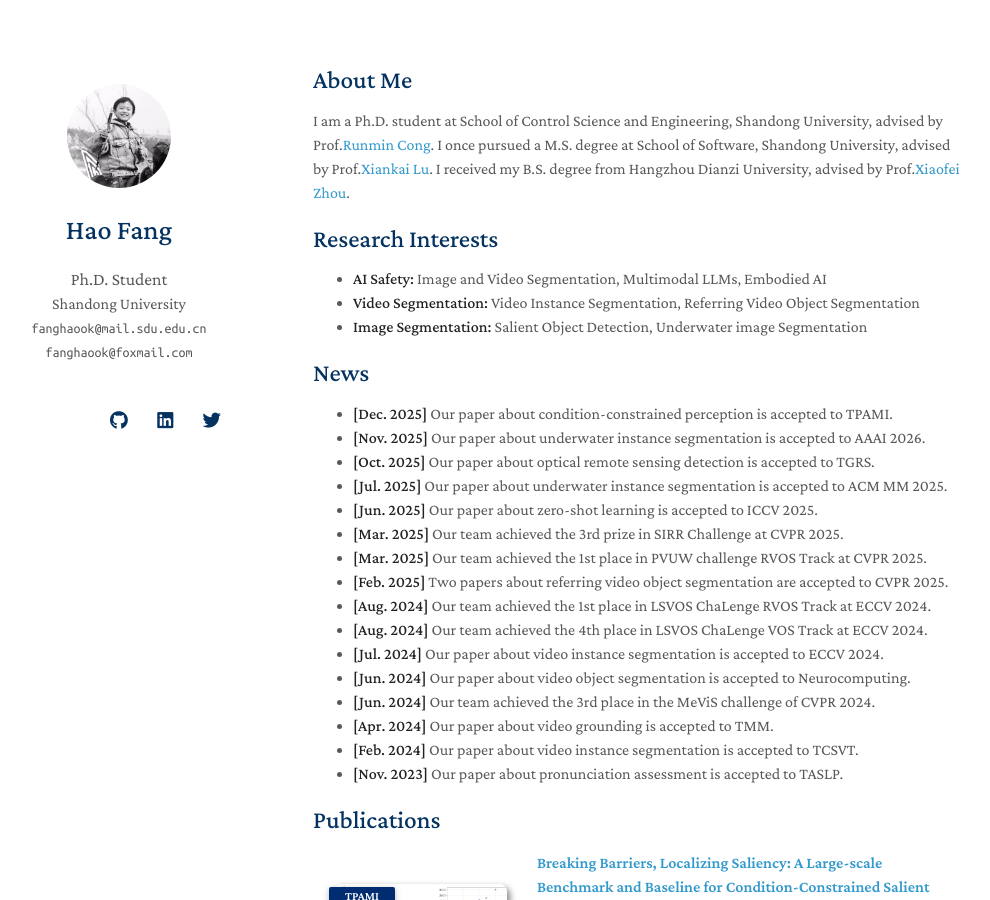
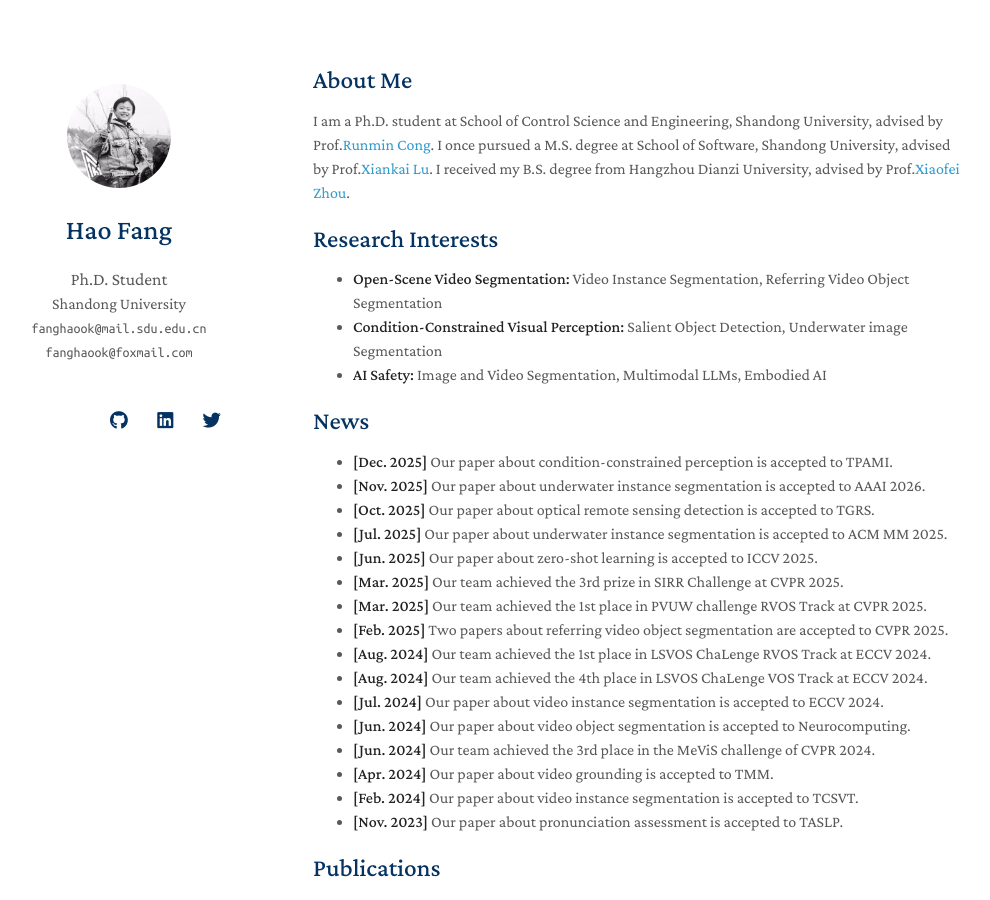
Before and after one commit to fanghaook/fanghaook.github.io, a Jekyll site: the page built from index.md, in a window 1280 px wide and 900 px high. Shown: the whole window, without its empty margins (157-1147 px from the left). Built offline with Jekyll 4.4.1, drawn with Linux system fonts in a browser that asks for light colours; nearby versions of some CDN libraries; a style sheet for code colours, icons or effects is not loaded; our own code applies the rules of GitHub Pages for plain Markdown files.

Commit message:
Refine research interests section in index.md
Removed duplicate research interests and streamlined the list.

```diff
--- a/index.md
+++ b/index.md
@@ -8,9 +8,9 @@ I am a Ph.D. student at School of Control Science and Engineering, Shandong Univ
 
 ## Research Interests
 
+- **Open-Scene Video Segmentation:** Video Instance Segmentation, Referring Video Object Segmentation
+- **Condition-Constrained Visual Perception:** Salient Object Detection, Underwater image Segmentation
 - **AI Safety:** Image and Video Segmentation, Multimodal LLMs, Embodied AI
-- **Video Segmentation:** Video Instance Segmentation, Referring Video Object Segmentation
-- **Image Segmentation:** Salient Object Detection, Underwater image Segmentation
 
 ## News
 - **[Dec. 2025]** Our paper about condition-constrained perception is accepted to TPAMI.
```
